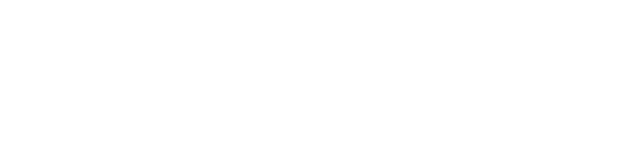
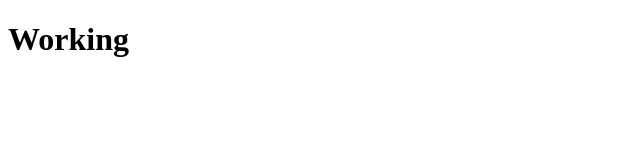
Before and after one commit to J-Waddell/quick-app, a website: page client/index.html in a window 1280 px wide. Shown: the whole page, without its empty margins (0-640 px from the left). Drawn offline with Linux system fonts and the light colour scheme; files that its build step writes are made by us from their sources.

Commit message:
testing docs

```diff
--- a/client/index.html
+++ b/client/index.html
@@ -5,6 +5,7 @@
 <link rel="stylesheet" type="text/css" href="style.css">
 </head>
 <body>
+<h1>Working</h1>
     <div ng-app="boom">
         <div ng-view=""></div>
     </div>
```
